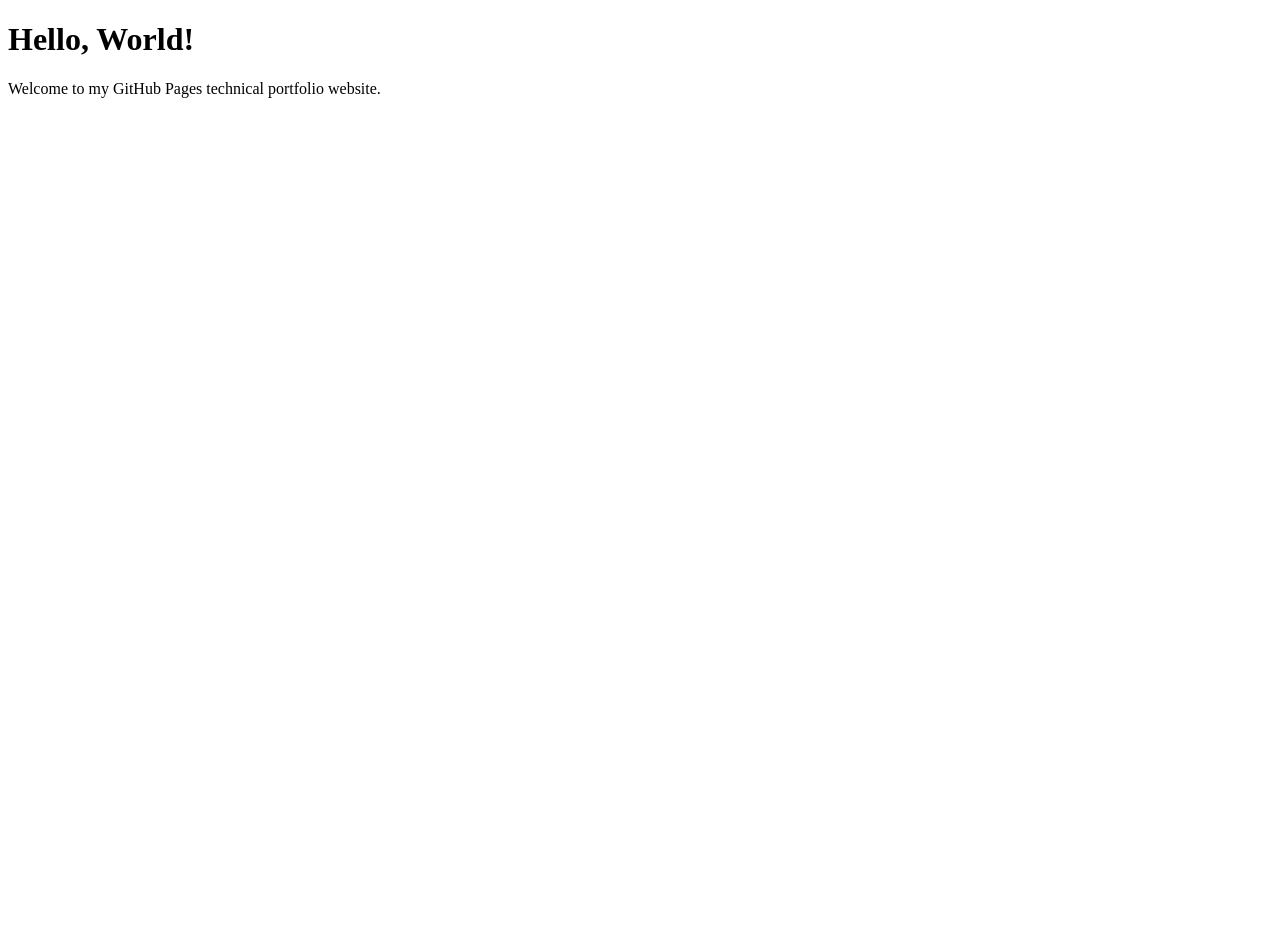
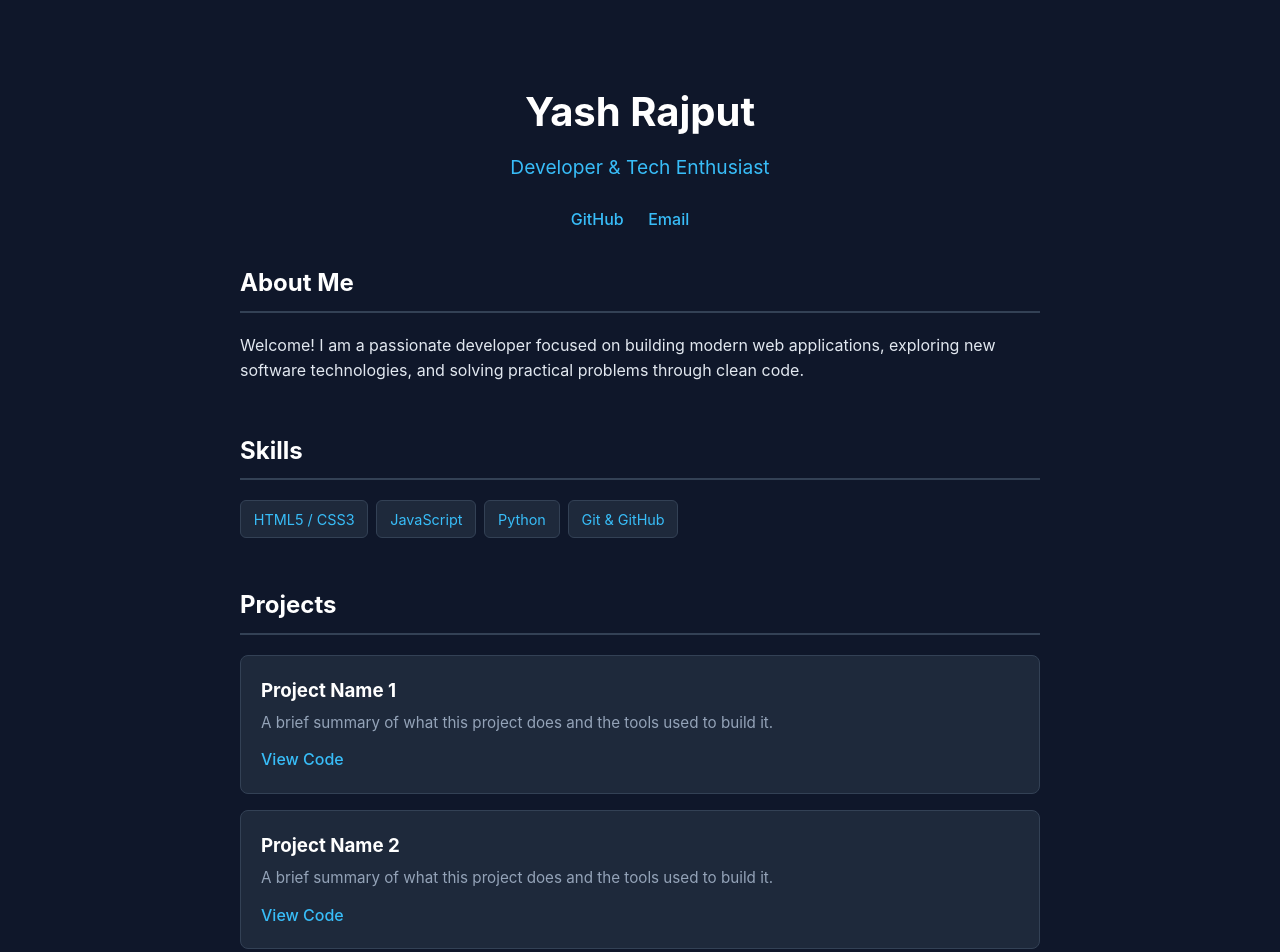
Before and after one commit to yHereth/yash_rajput, a plain HTML site: page index.html in a window 1280 px wide. Before the commit the page ends 800 px from the top, so only its background shows below. Drawn offline with Linux system fonts and the light colour scheme.

Commit message:
Update index.html

```diff
--- a/index.html
+++ b/index.html
@@ -1,12 +1,159 @@
 <!DOCTYPE html>
 <html lang="en">
 <head>
-    <meta charset="UTF-8">
-    <meta name="viewport" content="width=device-width, initial-scale=1.0">
-    <title>My Tech Portfolio</title>
+  <meta charset="UTF-8" />
+  <meta name="viewport" content="width=device-width, initial-scale=1.0" />
+  <title>Yash Rajput | Portfolio</title>
+  <style>
+    :root {
+      --bg: #0f172a;
+      --card-bg: #1e293b;
+      --text: #e2e8f0;
+      --text-muted: #94a3b8;
+      --accent: #38bdf8;
+      --border: #334155;
+    }
+
+    * {
+      box-sizing: border-box;
+      margin: 0;
+      padding: 0;
+    }
+
+    body {
+      font-family: -apple-system, BlinkMacSystemFont, "Segoe UI", Roboto, sans-serif;
+      background-color: var(--bg);
+      color: var(--text);
+      line-height: 1.6;
+      padding: 2rem 1rem;
+    }
+
+    .container {
+      max-width: 800px;
+      margin: 0 auto;
+    }
+
+    header {
+      text-align: center;
+      padding: 3rem 0 2rem;
+    }
+
+    h1 {
+      font-size: 2.5rem;
+      color: #fff;
+      margin-bottom: 0.5rem;
+    }
+
+    .tagline {
+      font-size: 1.2rem;
+      color: var(--accent);
+      margin-bottom: 1.5rem;
+    }
+
+    section {
+      margin-bottom: 3rem;
+    }
+
+    h2 {
+      font-size: 1.5rem;
+      border-bottom: 2px solid var(--border);
+      padding-bottom: 0.5rem;
+      margin-bottom: 1.25rem;
+      color: #fff;
+    }
+
+    .skills-grid {
+      display: flex;
+      flex-wrap: wrap;
+      gap: 0.5rem;
+    }
+
+    .skill-tag {
+      background: var(--card-bg);
+      border: 1px solid var(--border);
+      padding: 0.4rem 0.8rem;
+      border-radius: 6px;
+      font-size: 0.9rem;
+      color: var(--accent);
+    }
+
+    .project-card {
+      background: var(--card-bg);
+      border: 1px solid var(--border);
+      padding: 1.25rem;
+      border-radius: 8px;
+      margin-bottom: 1rem;
+    }
+
+    .project-card h3 {
+      color: #fff;
+      margin-bottom: 0.35rem;
+    }
+
+    .project-card p {
+      color: var(--text-muted);
+      font-size: 0.95rem;
+      margin-bottom: 0.75rem;
+    }
+
+    .links a {
+      color: var(--accent);
+      text-decoration: none;
+      font-weight: 500;
+      margin-right: 1.25rem;
+    }
+
+    .links a:hover {
+      text-decoration: underline;
+    }
+  </style>
 </head>
 <body>
-    <h1>Hello, World!</h1>
-    <p>Welcome to my GitHub Pages technical portfolio website.</p>
+  <div class="container">
+    <header>
+      <h1>Yash Rajput</h1>
+      <p class="tagline">Developer & Tech Enthusiast</p>
+      <div class="links">
+        <a href="https://github.com/yHereth" target="_blank">GitHub</a>
+        <a href="mailto:your-email@example.com">Email</a>
+      </div>
+    </header>
+
+    <section>
+      <h2>About Me</h2>
+      <p>
+        Welcome! I am a passionate developer focused on building modern web applications,
+        exploring new software technologies, and solving practical problems through clean code.
+      </p>
+    </section>
+
+    <section>
+      <h2>Skills</h2>
+      <div class="skills-grid">
+        <span class="skill-tag">HTML5 / CSS3</span>
+        <span class="skill-tag">JavaScript</span>
+        <span class="skill-tag">Python</span>
+        <span class="skill-tag">Git & GitHub</span>
+      </div>
+    </section>
+
+    <section>
+      <h2>Projects</h2>
+      <div class="project-card">
+        <h3>Project Name 1</h3>
+        <p>A brief summary of what this project does and the tools used to build it.</p>
+        <div class="links">
+          <a href="#">View Code</a>
+        </div>
+      </div>
+      <div class="project-card">
+        <h3>Project Name 2</h3>
+        <p>A brief summary of what this project does and the tools used to build it.</p>
+        <div class="links">
+          <a href="#">View Code</a>
+        </div>
+      </div>
+    </section>
+  </div>
 </body>
-</html
+</html>
```
